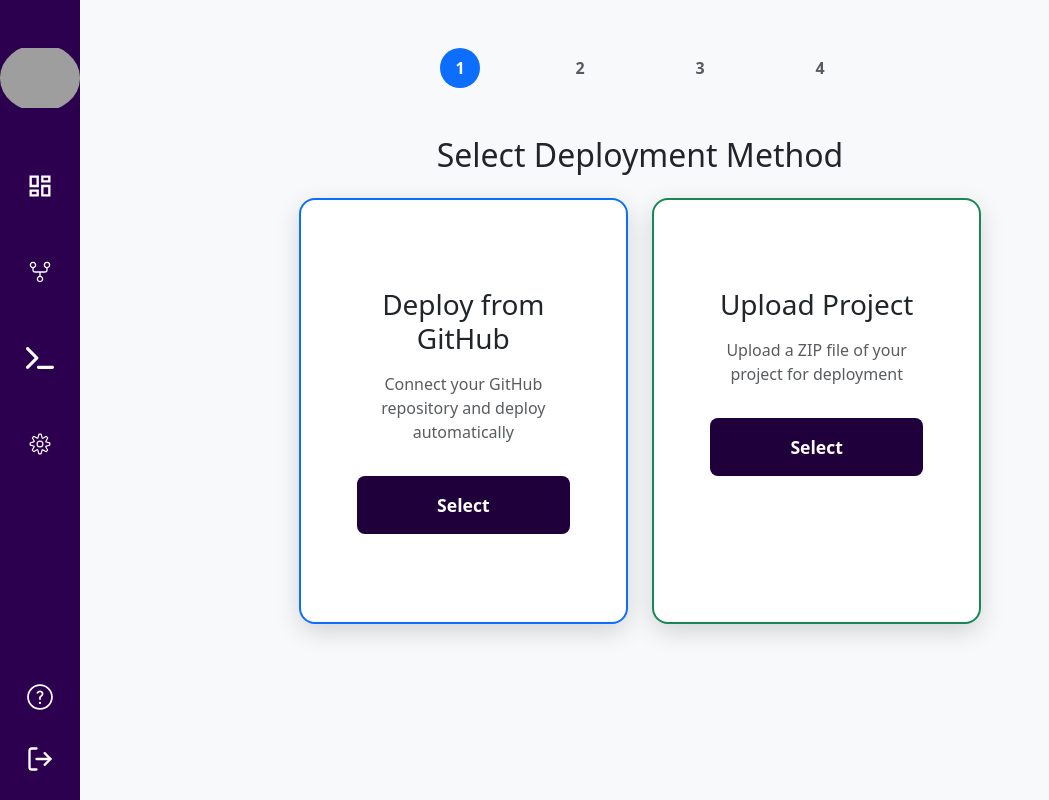
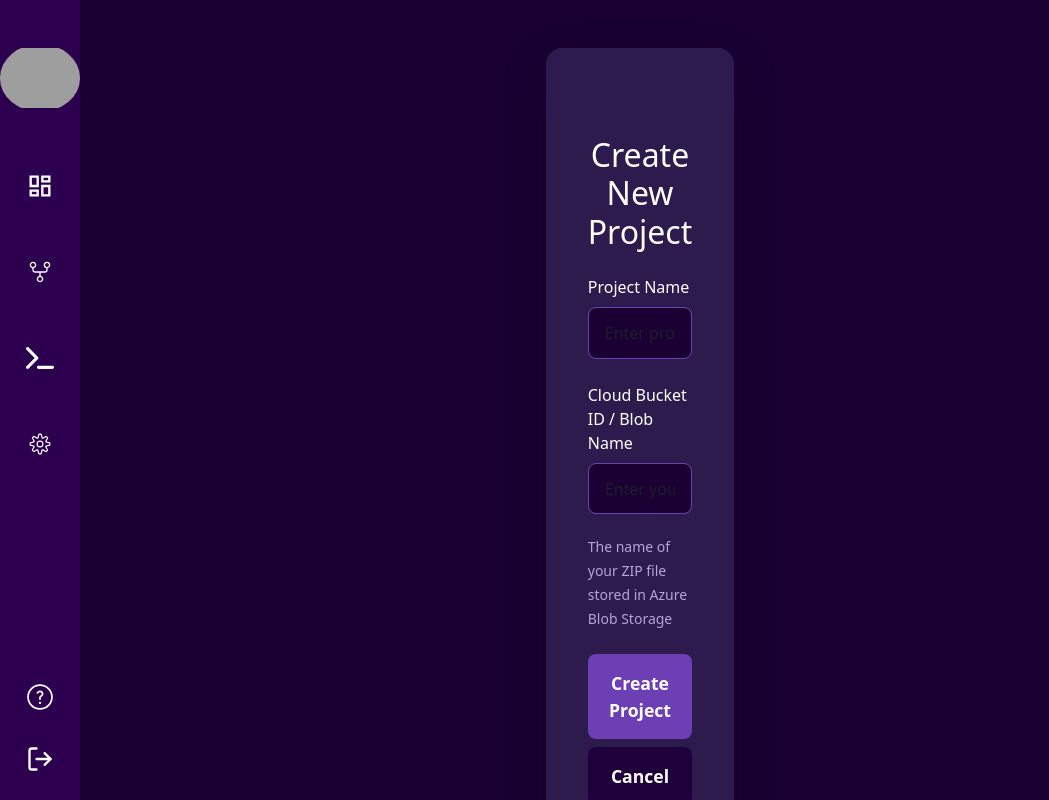
Before and after one commit to tamannashah18/SwiftDeployFrontend, a React (Create React App) app: page /new-project in a window 1280 px wide. Shown: the whole page, without its empty margins (0-1049 px from the left). Built offline with nearby package versions, Linux system fonts and the light colour scheme; grey boxes are pictures that could not be loaded.

Commit message:
Updated AuthContext.jsx

```diff
--- a/src/Pages/NewProject.jsx
+++ b/src/Pages/NewProject.jsx
@@ -2,32 +2,29 @@ import React, { useState, useEffect } from 'react';
 import { useNavigate } from 'react-router-dom';
 import { NavigationBar } from '../Components/NavigationBar';
 import { getGitHubRepositories } from '../api/projects';
-import { deployWithGitHub, deployWithoutGitHub } from '../api/deployments';
-import FrameworkDetector from '../Components/FrameworkDetector';
-import ConfigViewer from '../Components/ConfigViewer';
-import PlatformSelector from '../Components/PlatformSelector';
-import UploadCard from '../Components/UploadCard';
+import apiClient from '../api/apiClient';
+import '../css/Forms.css';
 
 function NewProject() {
   const navigate = useNavigate();
-  const [currentStep, setCurrentStep] = useState(1);
-  const [deploymentMethod, setDeploymentMethod] = useState('');
-  const [selectedRepo, setSelectedRepo] = useState(null);
+  const [user, setUser] = useState(null);
+  const [isGitHubUser, setIsGitHubUser] = useState(false);
   const [repositories, setRepositories] = useState([]);
-  const [projectFile, setProjectFile] = useState(null);
-  const [detectedFramework, setDetectedFramework] = useState(null);
-  const [config, setConfig] = useState({});
-  const [selectedPlatform, setSelectedPlatform] = useState('');
+  const [selectedRepo, setSelectedRepo] = useState('');
+  const [cloudBucketId, setCloudBucketId] = useState('');
   const [projectName, setProjectName] = useState('');
-  const [projectDescription, setProjectDescription] = useState('');
   const [loading, setLoading] = useState(false);
   const [error, setError] = useState('');
 
   useEffect(() => {
-    if (deploymentMethod === 'github' && currentStep === 2) {
+    const userData = JSON.parse(localStorage.getItem('user'));
+    setUser(userData);
+    setIsGitHubUser(userData?.userType === 'GitHub');
+
+    if (userData?.userType === 'GitHub') {
       fetchRepositories();
     }
-  }, [deploymentMethod, currentStep]);
+  }, []);
 
   const fetchRepositories = async () => {
     try {
@@ -35,165 +32,75 @@ function NewProject() {
       const repos = await getGitHubRepositories();
       setRepositories(repos);
     } catch (err) {
-      setError('Failed to fetch repositories. Please ensure GitHub is connected.');
+      setError('Failed to fetch repositories');
       console.error(err);
     } finally {
       setLoading(false);
     }
   };
 
-  const handleMethodSelect = (method) => {
-    setDeploymentMethod(method);
-    setCurrentStep(2);
-  };
-
-  const handleRepoSelect = (repo) => {
-    setSelectedRepo(repo);
-    setProjectName(repo.name);
-    setProjectDescription(repo.description || '');
-    setDetectedFramework({
-      name: 'React',
-      buildCommand: 'npm run build',
-      outputDir: 'build',
-      envVars: [],
-    });
-    setCurrentStep(3);
-  };
-
-  const handleFileUpload = (file) => {
-    setProjectFile(file);
-    const fileName = file.name.replace('.zip', '');
-    setProjectName(fileName);
-    setDetectedFramework({
-      name: 'React',
-      buildCommand: 'npm run build',
-      outputDir: 'build',
-      envVars: [],
-    });
-    setCurrentStep(3);
-  };
-
-  const handleConfigUpdate = (newConfig) => {
-    setConfig(newConfig);
-  };
-
-  const handlePlatformSelect = (platform) => {
-    setSelectedPlatform(platform);
-    setCurrentStep(4);
-  };
-
-  const handleDeploy = async () => {
-    try {
+  const handleSubmit = async (e) => {
+    e.preventDefault();
     setLoading(true);
     setError('');
 
-      const user = JSON.parse(localStorage.getItem('user'));
+    try {
+      if (isGitHubUser) {
+        if (!selectedRepo) {
+          setError('Please select a repository');
+          setLoading(false);
+          return;
+        }
 
-      if (deploymentMethod === 'github') {
-        const deploymentData = {
+        const projectData = {
           userId: user.id,
-          projectName,
-          description: projectDescription,
-          platform: selectedPlatform,
-          gitHubRepo: `${selectedRepo.owner.login}/${selectedRepo.name}`,
-          branch: 'main',
-          gitHubToken: localStorage.getItem('github_access_token'),
-          config: config,
+          projectName: selectedRepo.split('/')[1],
+          repoId: selectedRepo,
+          branch: 'main'
         };
 
-        const result = await deployWithGitHub(deploymentData);
-        navigate(`/deployment/${result.projectId}`);
+        await apiClient.post('/projects', projectData);
+        navigate('/projects');
       } else {
-        const formData = new FormData();
-        formData.append('projectName', projectName);
-        formData.append('description', projectDescription);
-        formData.append('platform', selectedPlatform);
-        formData.append('config', JSON.stringify(config));
-        formData.append('projectZip', projectFile);
+        if (!cloudBucketId || !projectName) {
+          setError('Please provide both bucket ID and project name');
+          setLoading(false);
+          return;
+        }
 
-        const result = await deployWithoutGitHub(formData);
-        navigate(`/deployment/${result.projectId}`);
+        const importData = {
+          blobName: cloudBucketId,
+          projectName: projectName,
+          userId: user.id
+        };
+
+        const response = await apiClient.post('/ftp/import-from-azure', importData);
+
+        if (response.data.success) {
+          navigate('/projects');
+        } else {
+          setError(response.data.message || 'Import failed');
+        }
       }
     } catch (err) {
-      setError(err.message || 'Deployment failed. Please try again.');
+      setError(err.response?.data?.message || err.message || 'Failed to create project');
       console.error(err);
     } finally {
       setLoading(false);
     }
   };
 
-  const renderStepIndicator = () => (
-    <div className="d-flex justify-content-center mb-5">
-      {[1, 2, 3, 4].map((step) => (
-        <div key={step} className="d-flex align-items-center">
-          <div
-            className={`rounded-circle d-flex align-items-center justify-content-center ${
-              currentStep >= step ? 'bg-primary text-white' : 'bg-light text-muted'
-            }`}
-            style={{ width: '40px', height: '40px', fontWeight: 'bold' }}
-          >
-            {step}
-          </div>
-          {step < 4 && (
-            <div
-              className={`${currentStep > step ? 'bg-primary' : 'bg-light'}`}
-              style={{ width: '60px', height: '2px', margin: '0 10px' }}
-            />
-          )}
-        </div>
-      ))}
-    </div>
-  );
+  return (
+    <div className="min-vh-100" style={{ backgroundColor: '#1a0033' }}>
+      <NavigationBar />
 
-  const renderStep1 = () => (
+      <div className="container py-5">
         <div className="row justify-content-center">
-      <div className="col-md-10">
-        <h2 className="text-center mb-4">Select Deployment Method</h2>
-        <div className="row g-4">
-          <div className="col-md-6">
-            <div
-              className="card border-2 border-primary h-100 cursor-pointer"
-              onClick={() => handleMethodSelect('github')}
-              style={{ cursor: 'pointer', transition: 'transform 0.2s' }}
-              onMouseEnter={(e) => e.currentTarget.style.transform = 'scale(1.05)'}
-              onMouseLeave={(e) => e.currentTarget.style.transform = 'scale(1)'}
-            >
-              <div className="card-body text-center py-5">
-                <h3 className="card-title mb-3">Deploy from GitHub</h3>
-                <p className="card-text text-muted">
-                  Connect your GitHub repository and deploy automatically
-                </p>
-                <button className="btn btn-primary mt-3">Select</button>
-              </div>
-            </div>
-          </div>
-          <div className="col-md-6">
-            <div
-              className="card border-2 border-success h-100 cursor-pointer"
-              onClick={() => handleMethodSelect('manual')}
-              style={{ cursor: 'pointer', transition: 'transform 0.2s' }}
-              onMouseEnter={(e) => e.currentTarget.style.transform = 'scale(1.05)'}
-              onMouseLeave={(e) => e.currentTarget.style.transform = 'scale(1)'}
-            >
-              <div className="card-body text-center py-5">
-                <h3 className="card-title mb-3">Upload Project</h3>
-                <p className="card-text text-muted">
-                  Upload a ZIP file of your project for deployment
-                </p>
-                <button className="btn btn-success mt-3">Select</button>
-              </div>
-            </div>
-          </div>
-        </div>
-      </div>
-    </div>
-  );
-
-  const renderStep2 = () => (
-    <div className="row justify-content-center">
-      <div className="col-md-10">
-        <h2 className="text-center mb-4">
-          {deploymentMethod === 'github' ? 'Select Repository' : 'Upload Project'}
+          <div className="col-md-8 col-lg-6">
+            <div className="card shadow-lg" style={{ backgroundColor: '#2d1b4e', border: 'none' }}>
+              <div className="card-body p-5">
+                <h2 className="text-center mb-4" style={{ color: '#ffffff' }}>
+                  Create New Project
                 </h2>
 
                 {error && (
@@ -202,149 +109,127 @@ function NewProject() {
                   </div>
                 )}
 
-        {deploymentMethod === 'github' ? (
-          loading ? (
-            <div className="text-center py-5">
-              <div className="spinner-border text-primary" role="status">
+                <form onSubmit={handleSubmit}>
+                  {isGitHubUser ? (
+                    <div>
+                      <div className="mb-4">
+                        <label className="form-label" style={{ color: '#ffffff' }}>
+                          Select Repository
+                        </label>
+                        {loading && repositories.length === 0 ? (
+                          <div className="text-center py-3">
+                            <div className="spinner-border text-light" role="status">
                               <span className="visually-hidden">Loading...</span>
                             </div>
                           </div>
                         ) : (
-            <div className="list-group">
+                          <select
+                            className="form-select form-select-lg"
+                            value={selectedRepo}
+                            onChange={(e) => setSelectedRepo(e.target.value)}
+                            required
+                            style={{
+                              backgroundColor: '#1a0033',
+                              color: '#ffffff',
+                              border: '1px solid #6c3fb5'
+                            }}
+                          >
+                            <option value="">-- Select a repository --</option>
                             {repositories.map((repo) => (
-                <button
-                  key={repo.id}
-                  className="list-group-item list-group-item-action"
-                  onClick={() => handleRepoSelect(repo)}
-                >
-                  <div className="d-flex w-100 justify-content-between">
-                    <h6 className="mb-1">{repo.name}</h6>
-                    <small className="text-muted">{repo.owner.login}</small>
+                              <option key={repo.id} value={`${repo.owner.login}/${repo.name}`}>
+                                {repo.name}
+                              </option>
+                            ))}
+                          </select>
+                        )}
                       </div>
-                  <p className="mb-1 text-muted small">{repo.description || 'No description'}</p>
-                </button>
-              ))}
+
+                      {selectedRepo && (
+                        <div className="alert alert-info">
+                          <strong>Selected:</strong> {selectedRepo}
                         </div>
-          )
+                      )}
+                    </div>
                   ) : (
-          <UploadCard onFileUpload={handleFileUpload} />
-        )}
-
-        <div className="text-center mt-4">
-          <button className="btn btn-outline-secondary" onClick={() => setCurrentStep(1)}>
-            Back
-          </button>
-        </div>
-      </div>
-    </div>
-  );
-
-  const renderStep3 = () => (
-    <div className="row justify-content-center">
-      <div className="col-md-10">
-        <h2 className="text-center mb-4">Review Configuration</h2>
-
+                    <div>
                       <div className="mb-4">
-          <label className="form-label fw-bold">Project Name</label>
+                        <label className="form-label" style={{ color: '#ffffff' }}>
+                          Project Name
+                        </label>
                         <input
                           type="text"
-            className="form-control"
+                          className="form-control form-control-lg"
                           value={projectName}
                           onChange={(e) => setProjectName(e.target.value)}
+                          placeholder="Enter project name"
+                          required
+                          style={{
+                            backgroundColor: '#1a0033',
+                            color: '#ffffff',
+                            border: '1px solid #6c3fb5'
+                          }}
                         />
                       </div>
 
                       <div className="mb-4">
-          <label className="form-label fw-bold">Description</label>
-          <textarea
-            className="form-control"
-            rows="2"
-            value={projectDescription}
-            onChange={(e) => setProjectDescription(e.target.value)}
+                        <label className="form-label" style={{ color: '#ffffff' }}>
+                          Cloud Bucket ID / Blob Name
+                        </label>
+                        <input
+                          type="text"
+                          className="form-control form-control-lg"
+                          value={cloudBucketId}
+                          onChange={(e) => setCloudBucketId(e.target.value)}
+                          placeholder="Enter your Azure blob name (e.g., myproject.zip)"
+                          required
+                          style={{
+                            backgroundColor: '#1a0033',
+                            color: '#ffffff',
+                            border: '1px solid #6c3fb5'
+                          }}
                         />
-        </div>
-
-        {detectedFramework && (
-          <>
-            <FrameworkDetector
-              framework={detectedFramework}
-              onUpdate={(framework) => setDetectedFramework(framework)}
-            />
-            <ConfigViewer config={detectedFramework} onUpdate={handleConfigUpdate} />
-          </>
-        )}
-
-        <div className="d-flex justify-content-between mt-4">
-          <button className="btn btn-outline-secondary" onClick={() => setCurrentStep(2)}>
-            Back
-          </button>
-          <button
-            className="btn btn-primary"
-            onClick={() => setCurrentStep(4)}
-            disabled={!projectName}
-          >
-            Continue to Platform Selection
-          </button>
-        </div>
-      </div>
-    </div>
-  );
-
-  const renderStep4 = () => (
-    <div className="row justify-content-center">
-      <div className="col-md-10">
-        <h2 className="text-center mb-4">Select Deployment Platform</h2>
-        <PlatformSelector
-          selectedPlatform={selectedPlatform}
-          onSelect={handlePlatformSelect}
-        />
-
-        {selectedPlatform && (
-          <div className="card mt-4 bg-light">
-            <div className="card-body">
-              <h5 className="card-title">Deployment Summary</h5>
-              <ul className="list-unstyled mb-0">
-                <li><strong>Project:</strong> {projectName}</li>
-                <li><strong>Platform:</strong> {selectedPlatform}</li>
-                <li><strong>Framework:</strong> {detectedFramework?.name}</li>
-                <li><strong>Build Command:</strong> {detectedFramework?.buildCommand}</li>
-                <li><strong>Output Directory:</strong> {detectedFramework?.outputDir}</li>
-              </ul>
+                        <small style={{ color: '#b8a3d9' }}>
+                          The name of your ZIP file stored in Azure Blob Storage
+                        </small>
                       </div>
                     </div>
                   )}
 
-        {error && (
-          <div className="alert alert-danger mt-3" role="alert">
-            {error}
+                  <div className="d-grid gap-2 mt-4">
+                    <button
+                      type="submit"
+                      className="btn btn-lg"
+                      disabled={loading}
+                      style={{
+                        backgroundColor: '#6c3fb5',
+                        borderColor: '#6c3fb5',
+                        color: '#ffffff'
+                      }}
+                    >
+                      {loading ? (
+                        <>
+                          <span className="spinner-border spinner-border-sm me-2" role="status" />
+                          Creating...
+                        </>
+                      ) : (
+                        'Create Project'
+                      )}
+                    </button>
+
+                    <button
+                      type="button"
+                      className="btn btn-outline-light btn-lg"
+                      onClick={() => navigate('/projects')}
+                      disabled={loading}
+                    >
+                      Cancel
+                    </button>
                   </div>
-        )}
-
-        <div className="d-flex justify-content-between mt-4">
-          <button className="btn btn-outline-secondary" onClick={() => setCurrentStep(3)}>
-            Back
-          </button>
-          <button
-            className="btn btn-success"
-            onClick={handleDeploy}
-            disabled={!selectedPlatform || loading}
-          >
-            {loading ? 'Deploying...' : 'Deploy Now'}
-          </button>
+                </form>
               </div>
             </div>
           </div>
-  );
-
-  return (
-    <div className="min-vh-100 bg-light">
-      <NavigationBar />
-      <div className="container py-5">
-        {renderStepIndicator()}
-        {currentStep === 1 && renderStep1()}
-        {currentStep === 2 && renderStep2()}
-        {currentStep === 3 && renderStep3()}
-        {currentStep === 4 && renderStep4()}
+        </div>
       </div>
     </div>
   );
```
Also changed, not shown: src/Contexts/AuthContext.jsx (+16 -4 lines). Lines whose indentation alone changed are shown as unchanged.
